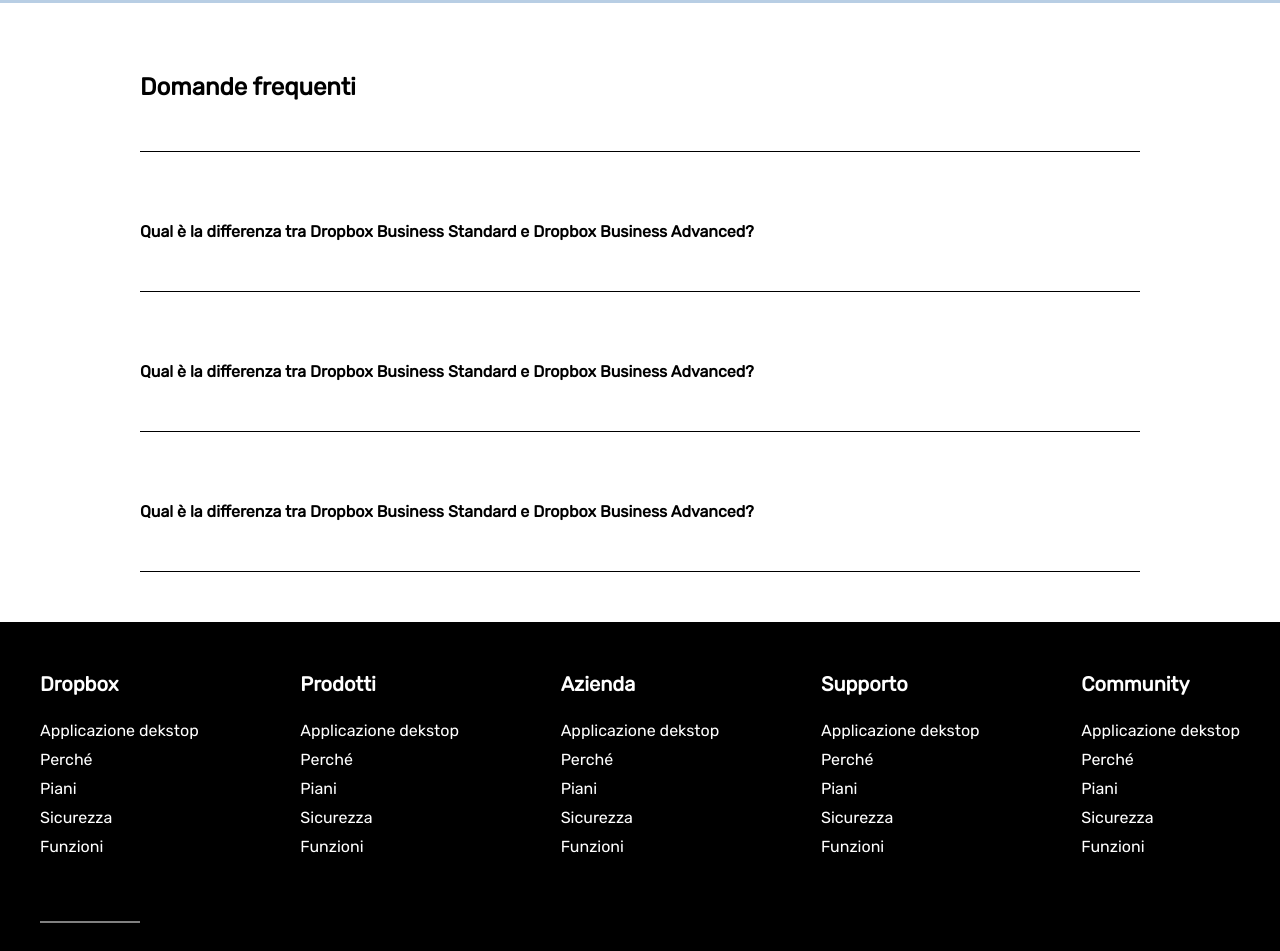
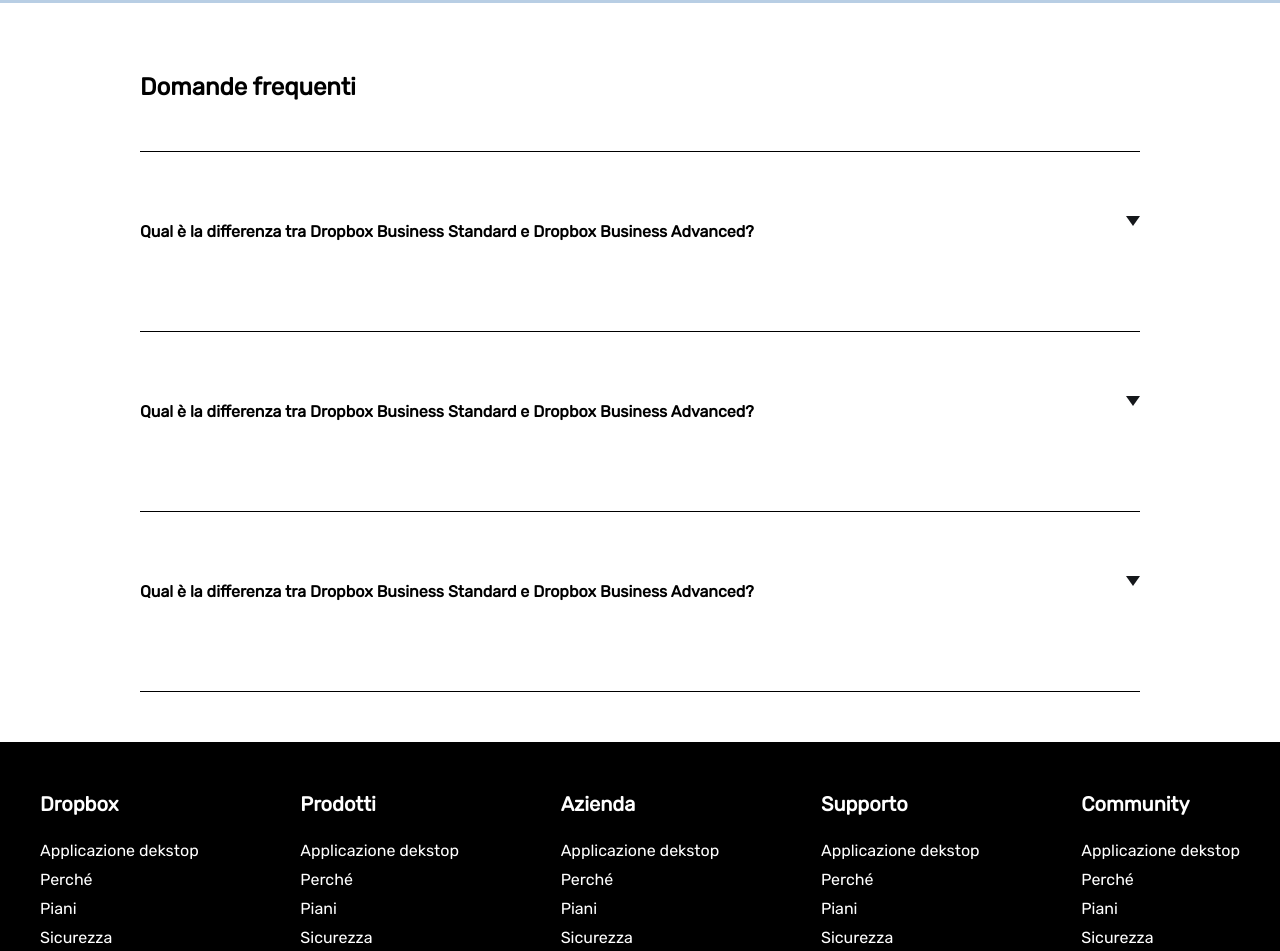
Before and after one commit to eldin001/htmlcss-dropbox, a plain HTML site: page index.html in a window 1280 px wide. Shown: the part 5962-6913 px from the top of the page. Drawn offline with Linux system fonts and the light colour scheme.

Commit message:
summary section added

```diff
--- a/index.html
+++ b/index.html
@@ -268,9 +268,18 @@
         </section>
         <section class="small-container padding-bottom">
             <h2 class="padding-bottom padding-top">Domande frequenti</h2>
-            <div class="first-question questions-border"><h4 class="padding-bottom padding-top">Qual è la differenza tra Dropbox Business Standard e Dropbox Business Advanced?</h4></div>
-            <div class="questions-border"><h4 class="padding-bottom padding-top">Qual è la differenza tra Dropbox Business Standard e Dropbox Business Advanced?</h4></div>
-            <div class="questions-border"><h4 class="padding-bottom padding-top">Qual è la differenza tra Dropbox Business Standard e Dropbox Business Advanced?</h4></div>
+            <details class="first-question questions-border">
+                <summary><h4 class="padding-bottom padding-top">Qual è la differenza tra Dropbox Business Standard e Dropbox Business Advanced?</h4></summary>
+                    <p>Lorem ipsum dolor sit amet consectetur adipisicing elit. Eligendi, illo.</p>
+            </details>
+            <details class="questions-border">
+                <summary><h4 class="padding-bottom padding-top">Qual è la differenza tra Dropbox Business Standard e Dropbox Business Advanced?</h4></summary>
+                    <p>Lorem ipsum dolor sit amet consectetur adipisicing elit. Eligendi, illo.</p>
+            </details>
+            <details class="questions-border">
+                <summary><h4 class="padding-bottom padding-top">Qual è la differenza tra Dropbox Business Standard e Dropbox Business Advanced?</h4></summary>
+                    <p>Lorem ipsum dolor sit amet consectetur adipisicing elit. Eligendi, illo.</p>
+            </details>
         </section>
     </main>
     <footer>
--- a/style.css
+++ b/style.css
@@ -462,7 +462,7 @@
     transition: 0.5s;
 }
 
-/* dropdown effect */
+/* navbar dropdown effect */
 
 li:not(footer li){
   display: block;
@@ -473,13 +473,12 @@
   transition-duration: 0.5s;
 }
 
-nav li:hover:not(.blue-btn, footer),
+nav li:hover,
 li:focus-within {
-  border-bottom: 1px solid black;
   cursor: pointer;
 }
 
-li:focus-within a {
+li:focus-within a{
   outline: none;
 }
 
@@ -504,3 +503,42 @@
    opacity: 1;
    display: block;
 }
+
+/* summary section */
+summary {
+    list-style: none;
+    display: flex;
+    justify-content: space-between;
+    align-items: center;
+    font-weight: bold;
+}
+
+summary:hover {
+    cursor: pointer;
+}
+
+summary::after {
+    content: '';
+    width: 0;
+    height: 0;
+    border-top: 10px solid #15171b;
+    border-inline: 7px solid transparent;
+    transition: 0.2s;
+}
+
+details[open] > summary::after {
+    transform: rotate(-180deg);
+}
+
+summary::-webkit-details-marker {
+    display: none;
+}
+
+summary {
+    color: #000000;
+}
+
+details {
+    background: #ffffff;
+    padding-bottom: 40px;
+}
```
